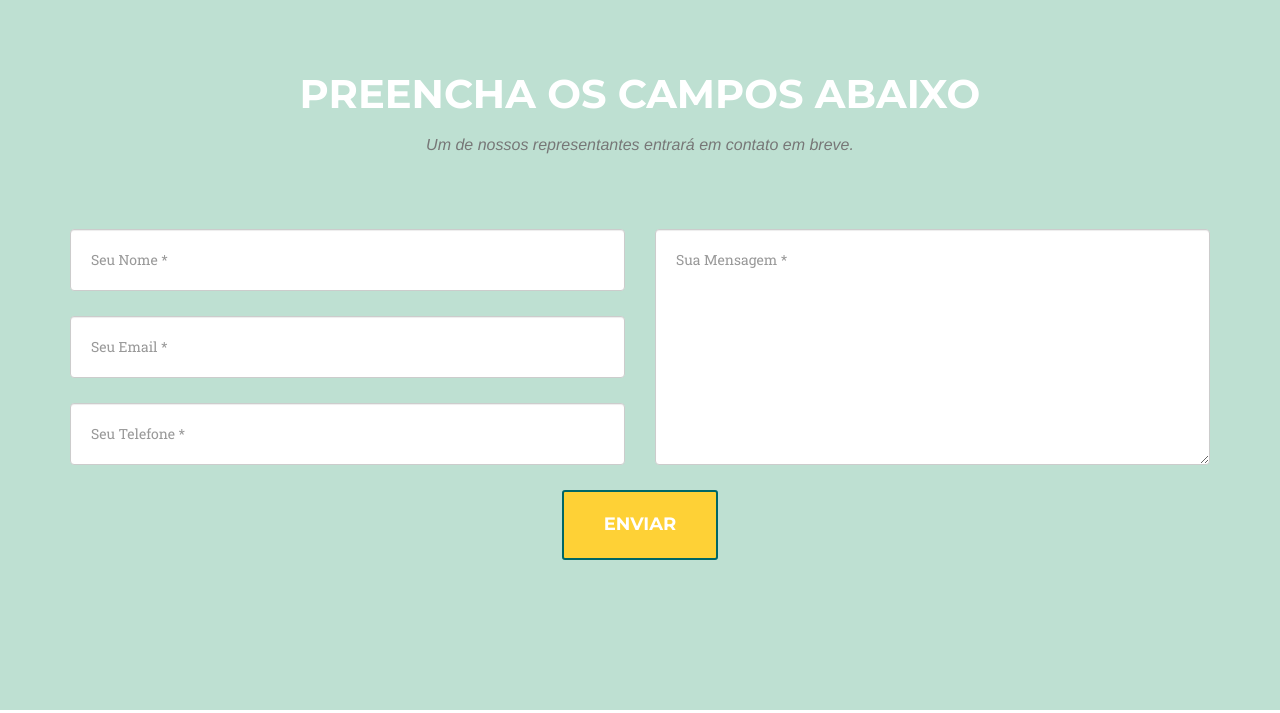
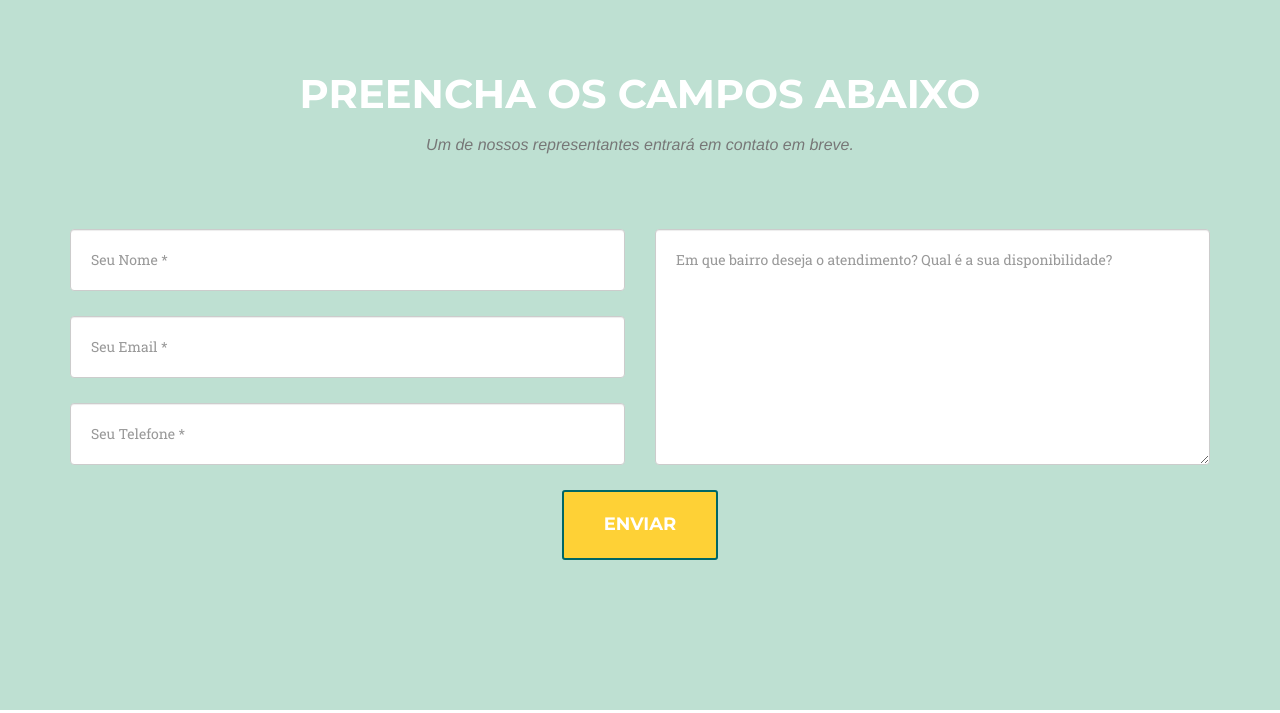
Before and after one commit to irawild/-Grumr, a website: page index.html in a window 1280 px wide. Shown: the part 2577-3290 px from the top of the page. Drawn offline with nearby package versions, Linux system fonts and the light colour scheme; a web font is replaced by a local one.

Commit message:
New form messages

```diff
--- a/index.html
+++ b/index.html
@@ -198,7 +198,7 @@
                             </div>
                             <div class="col-md-6">
                                 <div class="form-group">
-                                    <textarea class="form-control" placeholder="Sua Mensagem *" id="message" required data-validation-required-message="Digite uma mensagem."></textarea>
+                                    <textarea class="form-control" placeholder="Em que bairro deseja o atendimento? Qual é a sua disponibilidade?" id="message"></textarea>
                                     <p class="help-block text-danger"></p>
                                 </div>
                             </div>
```
